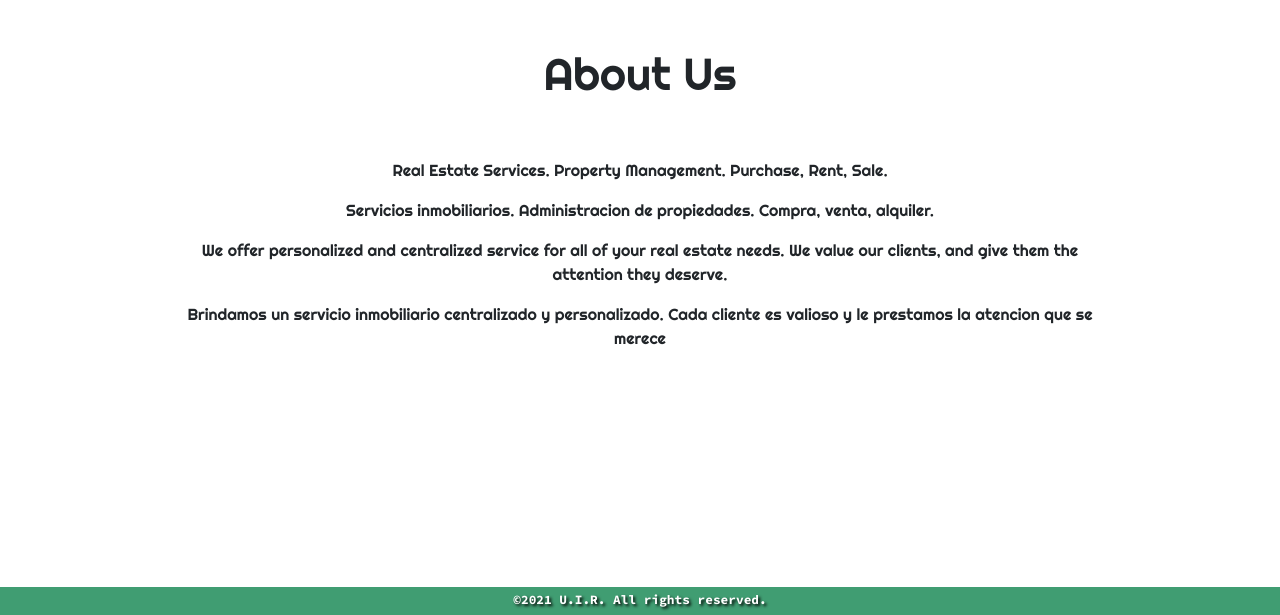
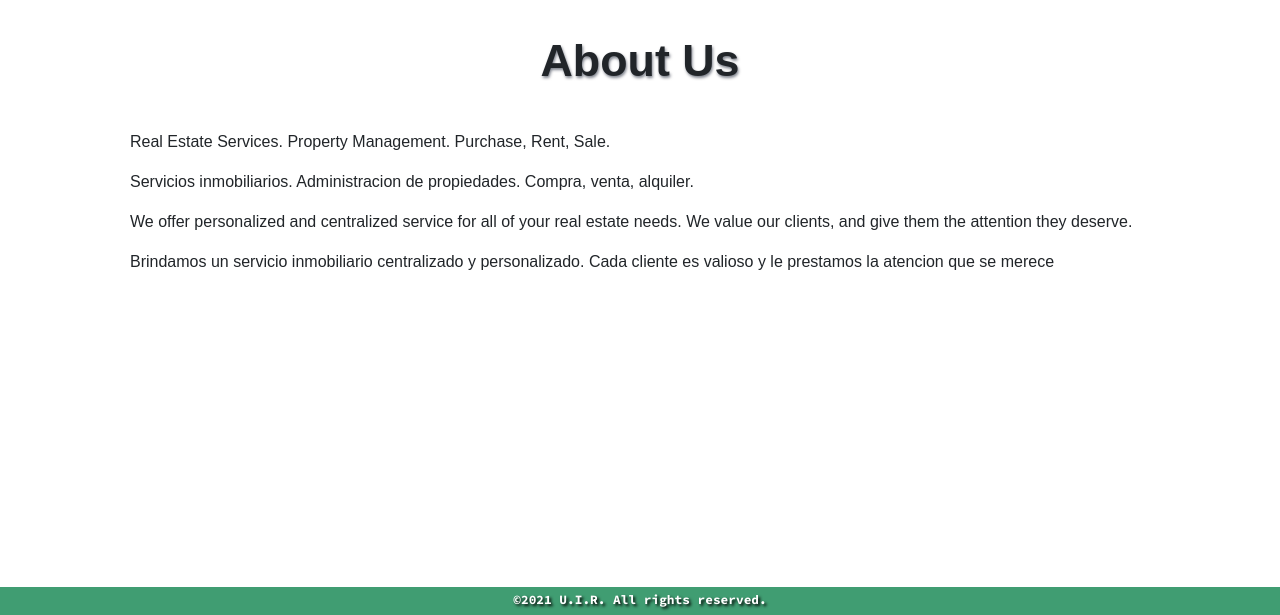
Before and after one commit to jjfcode/UltraInternationalRealty.com, a PHP site: page /about.html in a window 1280 px wide. Shown: the part 185-800 px from the top of the page. Run offline with PHP 8.4, Linux system fonts and the light colour scheme.

Commit message:
fixes mejoras

```diff
--- a/about.html
+++ b/about.html
@@ -76,11 +76,11 @@
             <!-- About Text Start -->
             <div class="container p-5 about">
                 <h1 class="text-center">About Us</h1>
-                <div class="container p-5">
-                    <p class="text-center">Real Estate Services. Property Management. Purchase, Rent, Sale.</p>
-                    <p class="text-center">Servicios inmobiliarios. Administracion de propiedades. Compra, venta, alquiler.</p>
-                    <p class="text-center">We offer personalized and centralized service for all of your real estate needs. We value our clients, and give them the attention they deserve.</p>
-                    <p class="text-center">Brindamos un servicio inmobiliario centralizado y personalizado. Cada cliente es valioso y le prestamos la atencion que se merece</p>
+                <div class="container services">
+                    <p>Real Estate Services. Property Management. Purchase, Rent, Sale.</p>
+                    <p>Servicios inmobiliarios. Administracion de propiedades. Compra, venta, alquiler.</p>
+                    <p>We offer personalized and centralized service for all of your real estate needs. We value our clients, and give them the attention they deserve.</p>
+                    <p>Brindamos un servicio inmobiliario centralizado y personalizado. Cada cliente es valioso y le prestamos la atencion que se merece</p>
                 </div>
             </div>
             <!-- About Text End -->
--- a/css/style.css
+++ b/css/style.css
@@ -4,6 +4,10 @@
     padding: 0;
     margin: 0;
     box-sizing: border-box;
+}
+
+body {
+    font: 300 100%/1.5rem 'Work Sans', sans-serif;
 }
 
 /* ul li {
@@ -102,13 +106,16 @@ nav {
 /* About Start */
 
 .about h1 {
-    font-family: 'Righteous', cursive;
-    font-size: 280%;
+    font: 700 280%/1.5rem 'Work Sans', sans-serif;
+    text-shadow: 1px 2px 3px rgba(0,10,30,.5);
 }
 
 .about p {
-    font-family: 'Righteous', cursive;
-    font-size: 100%;
+    font: 300 100%/1.5rem 'Work Sans', sans-serif;
+}
+
+.services {
+    padding-top: 50px;
 }
 
 /* About End */
@@ -165,13 +172,21 @@ nav {
 /* Maintenance start */
 
 .maintenance {
-    background: #8ab9a3;
+    background-image: linear-gradient(rgb(138, 231, 180), #409d72);
 }
 
 .maintenance-in {
     background: #fff;
     border-radius: 40px;
 }
+
+.btn-submit {
+    color: white;
+    padding: 0 1em;
+    font-size: 1em;
+    background-color: #7bcbc4;
+    border-radius: .2em;
+  }
 
 /* maintenance End */
 
@@ -193,6 +208,9 @@ nav {
         display: flex;
         justify-content: left;
     }
+    .maintenance {
+        padding-bottom: 30px;
+    }
 }
 
 /* Phone Fix End */
--- a/index.html
+++ b/index.html
@@ -9,6 +9,8 @@
     <link rel="stylesheet" href="css/style.css">
     <!-- Fonts Start -->
     <link href="https://fonts.googleapis.com/css2?family=Source+Code+Pro:wght@700&display=swap" rel="stylesheet">
+    <link rel="preconnect" href="https://fonts.gstatic.com">
+    <link href="https://fonts.googleapis.com/css2?family=Work+Sans:ital,wght@0,300;0,700;1,300&display=swap" rel="stylesheet">
     <!-- Fonts End -->
     <!-- Bootstrap V5 Start -->
     <link href="https://cdn.jsdelivr.net/npm/bootstrap@5.0.0-beta3/dist/css/bootstrap.min.css" rel="stylesheet" integrity="sha384-eOJMYsd53ii+scO/bJGFsiCZc+5NDVN2yr8+0RDqr0Ql0h+rP48ckxlpbzKgwra6" crossorigin="anonymous">
```
